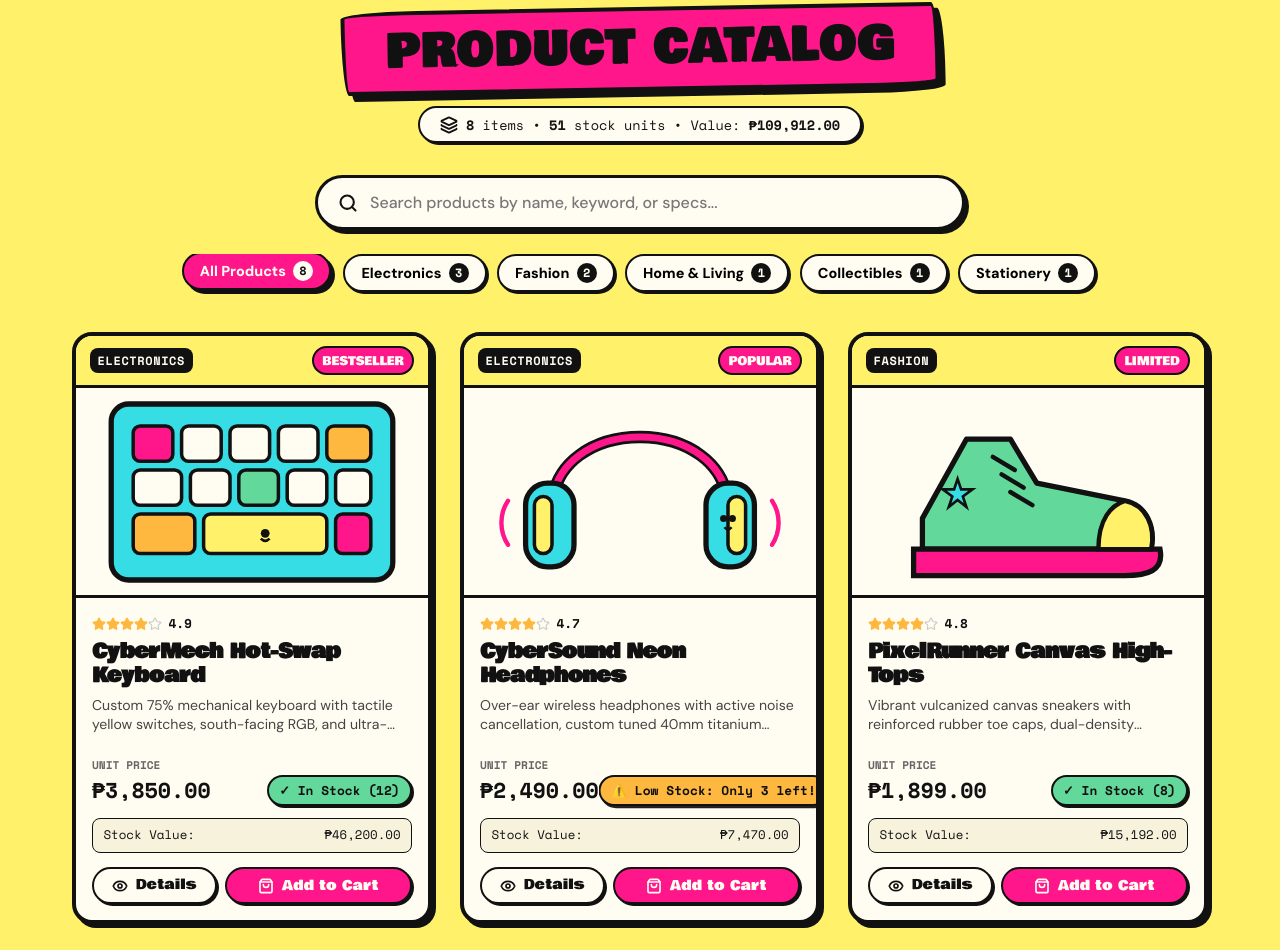
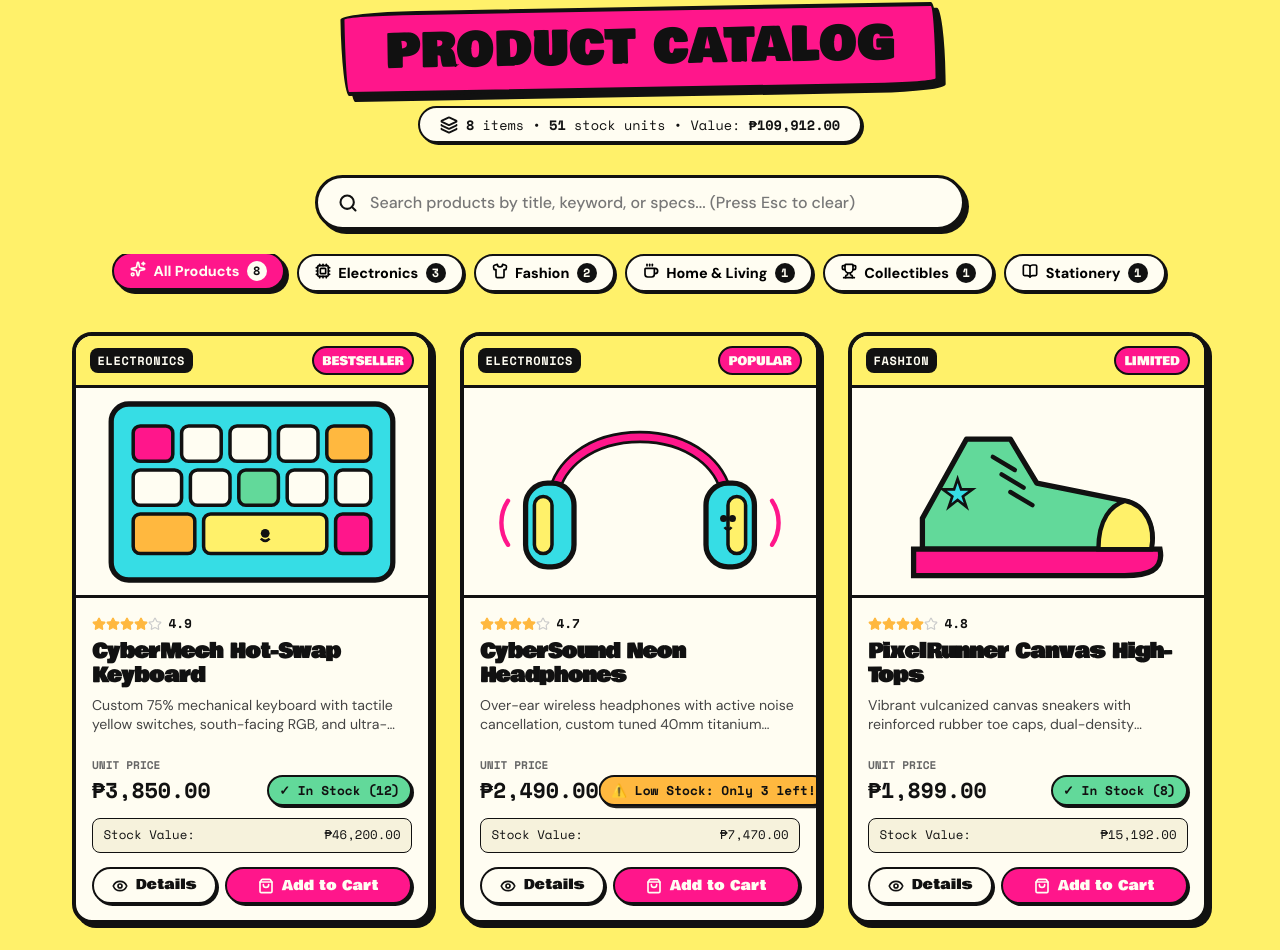
Before and after one commit to Lacastezy01/PreFinal-ProductApp, a React (Vite) app: page / in a window 1280 px wide. Shown: the part 777-1727 px from the top of the page. Built offline with nearby package versions, Linux system fonts and the light colour scheme; a web font is replaced by a local one.

Commit message:
implement category filtering and product search

```diff
--- a/src/components/CategoryFilter.tsx
+++ b/src/components/CategoryFilter.tsx
@@ -1,5 +1,6 @@
 import React from 'react';
 import { ProductCategory, CATEGORIES } from '../types/product';
+import { Sparkles, Cpu, Shirt, Coffee, Trophy, BookOpen } from 'lucide-react';
 
 export interface CategoryFilterProps {
   selectedCategory: ProductCategory;
@@ -7,14 +8,23 @@ export interface CategoryFilterProps {
   categoryCounts: Record<string, number>;
 }
 
+const CATEGORY_ICONS: Record<ProductCategory, React.ReactNode> = {
+  'All Products': <Sparkles size={16} strokeWidth={2.5} />,
+  'Electronics': <Cpu size={16} strokeWidth={2.5} />,
+  'Fashion': <Shirt size={16} strokeWidth={2.5} />,
+  'Home & Living': <Coffee size={16} strokeWidth={2.5} />,
+  'Collectibles': <Trophy size={16} strokeWidth={2.5} />,
+  'Stationery': <BookOpen size={16} strokeWidth={2.5} />
+};
+
 export const CategoryFilter: React.FC<CategoryFilterProps> = ({
   selectedCategory,
   onSelectCategory,
   categoryCounts
 }) => {
   return (
-    <div className="category-filter-wrapper">
-      <div className="category-filter-list" role="tablist" aria-label="Product categories">
+    <nav className="category-filter-wrapper" aria-label="Catalog Categories">
+      <div className="category-filter-list" role="tablist">
         {CATEGORIES.map((cat) => {
           const count = categoryCounts[cat] ?? 0;
           const isSelected = selectedCategory === cat;
@@ -26,12 +36,13 @@ export const CategoryFilter: React.FC<CategoryFilterProps> = ({
               onClick={() => onSelectCategory(cat)}
               className={`category-pill-btn ${isSelected ? 'category-pill-btn--active' : ''}`}
             >
-              <span>{cat}</span>
+              <span className="category-icon" aria-hidden="true">{CATEGORY_ICONS[cat]}</span>
+              <span className="category-label">{cat}</span>
               <span className="category-pill-count">{count}</span>
             </button>
           );
         })}
       </div>
-    </div>
+    </nav>
   );
 };
--- a/src/components/SearchBar.tsx
+++ b/src/components/SearchBar.tsx
@@ -5,13 +5,21 @@ export interface SearchBarProps {
   searchTerm: string;
   onSearchChange: (value: string) => void;
   onClear: () => void;
+  resultCount?: number;
 }
 
 export const SearchBar: React.FC<SearchBarProps> = ({
   searchTerm,
   onSearchChange,
-  onClear
+  onClear,
+  resultCount
 }) => {
+  const handleKeyDown = (e: React.KeyboardEvent<HTMLInputElement>) => {
+    if (e.key === 'Escape') {
+      onClear();
+    }
+  };
+
   return (
     <div className="search-bar-container">
       <div className="search-input-wrapper">
@@ -20,19 +28,28 @@ export const SearchBar: React.FC<SearchBarProps> = ({
           type="text"
           value={searchTerm}
           onChange={(e) => onSearchChange(e.target.value)}
-          placeholder="Search products by name, keyword, or specs..."
+          onKeyDown={handleKeyDown}
+          placeholder="Search products by title, keyword, or specs... (Press Esc to clear)"
           className="search-input"
-          aria-label="Search products"
+          aria-label="Search goods catalog"
         />
         {searchTerm && (
+          <div className="search-addon-group">
+            {typeof resultCount === 'number' && (
+              <span className="search-result-pill">
+                {resultCount} found
+              </span>
+            )}
             <button
               type="button"
               onClick={onClear}
               className="search-clear-btn"
               aria-label="Clear search input"
+              title="Clear search"
             >
               <X size={18} strokeWidth={3} />
             </button>
+          </div>
         )}
       </div>
     </div>
--- a/src/pages/HomePage.tsx
+++ b/src/pages/HomePage.tsx
@@ -79,6 +79,7 @@ export const HomePage: React.FC<HomePageProps> = ({
             searchTerm={searchTerm}
             onSearchChange={setSearchTerm}
             onClear={() => setSearchTerm('')}
+            resultCount={filteredProducts.length}
           />
 
           {/* Category Filter */}
--- a/src/styles/components.css
+++ b/src/styles/components.css
@@ -373,6 +373,23 @@
   display: flex;
   align-items: center;
   justify-content: center;
+}
+
+.search-addon-group {
+  display: flex;
+  align-items: center;
+  gap: 0.4rem;
+}
+
+.search-result-pill {
+  font-family: var(--font-mono);
+  font-size: 0.75rem;
+  font-weight: 700;
+  background-color: var(--color-bg-yellow);
+  color: var(--color-black);
+  border: var(--border-thin);
+  border-radius: var(--radius-pill);
+  padding: 0.2rem 0.6rem;
 }
 
 /* Category Filter Tabs */
```
Lines whose indentation alone changed are shown as unchanged.
